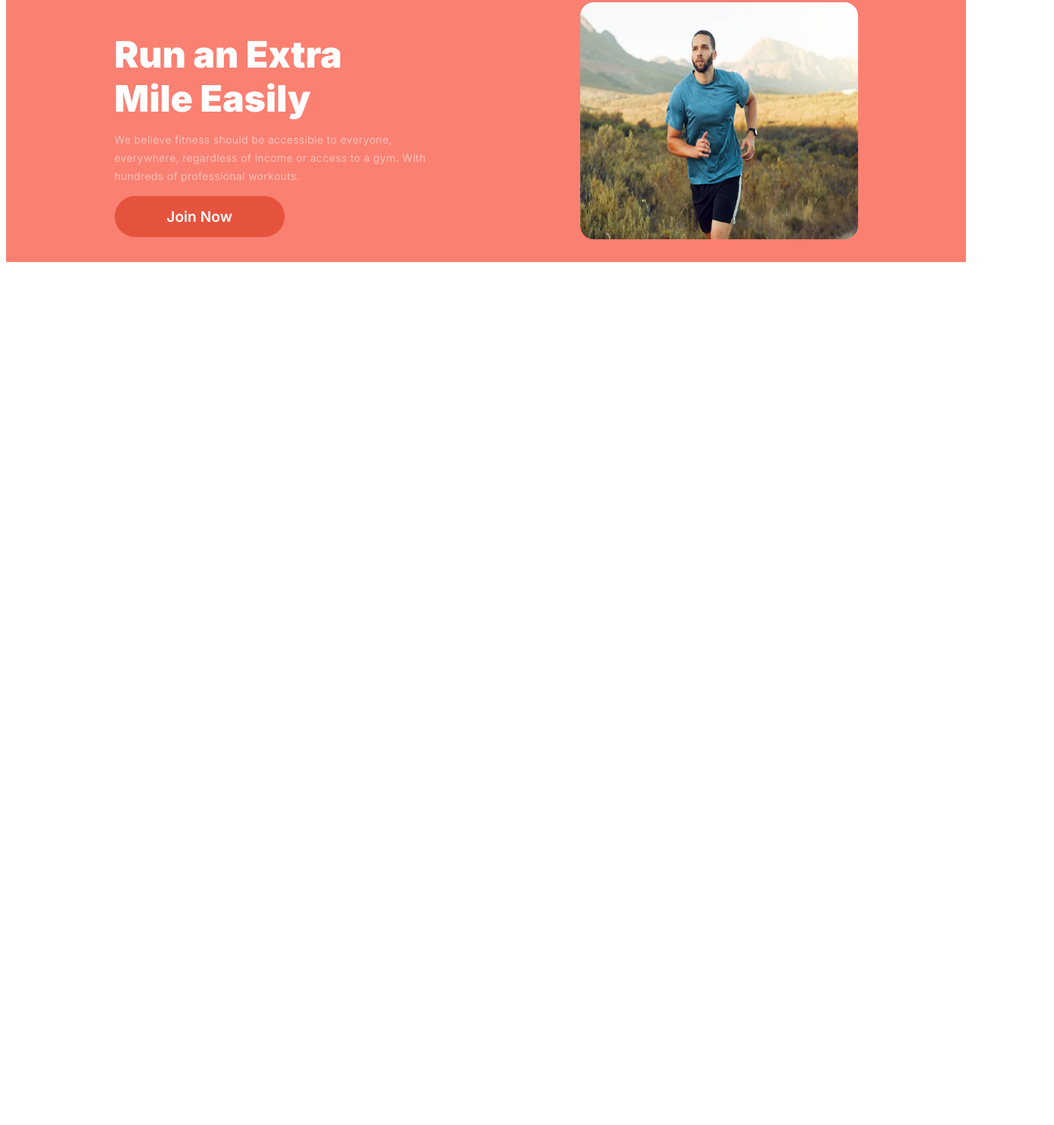
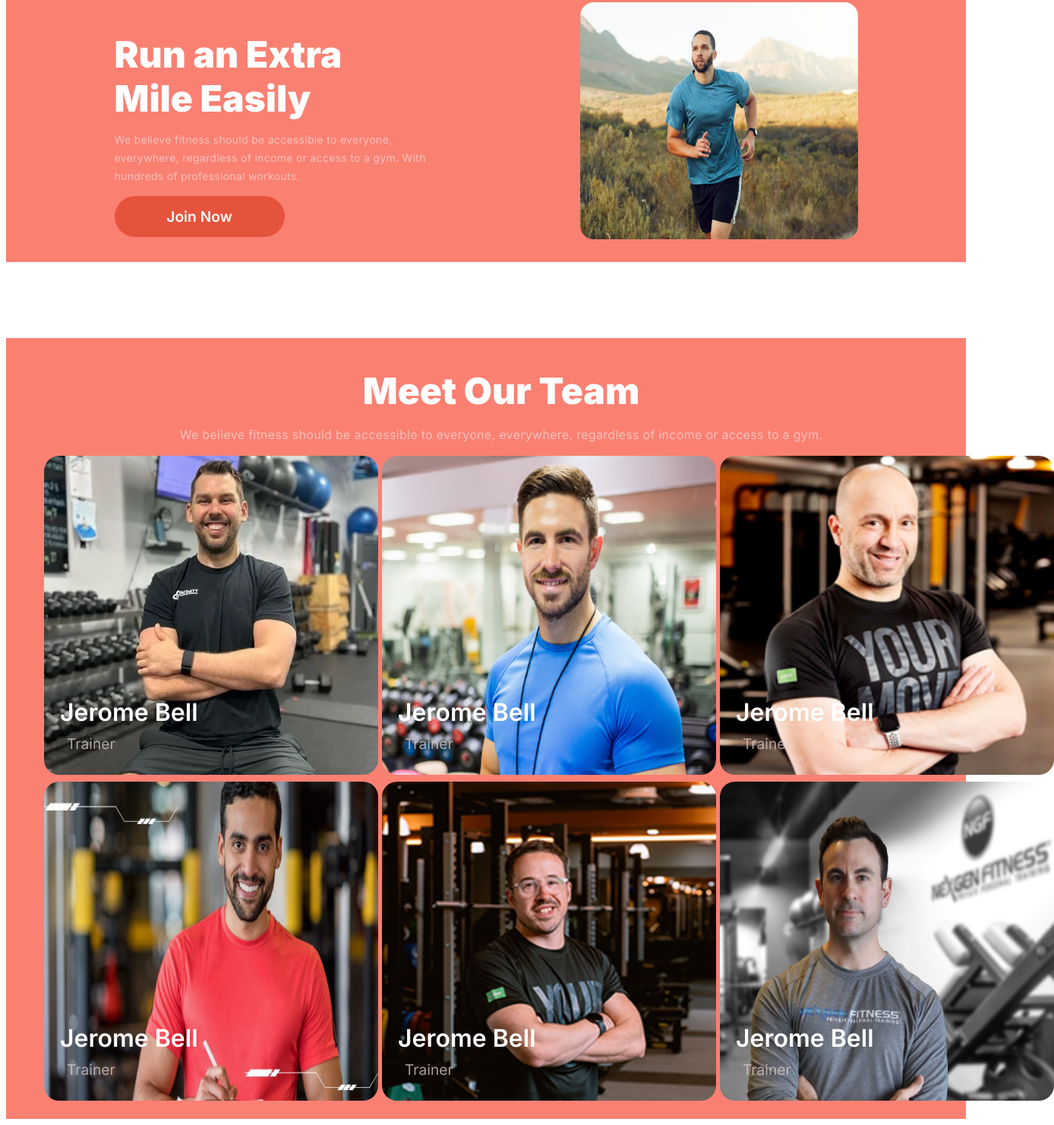
Before and after one commit to ShamolHasan05/Assignment-2, a plain HTML site: page index.html in a window 1280 px wide. Shown: the part 654-2135 px from the top of the page at 76% size, 1388 px wide, since content can reach past the window. Before the commit the page ends 1007 px from the top, so only its background shows below. Drawn offline with Linux system fonts and the light colour scheme; a web font is replaced by a local one.

Commit message:
added team Section

```diff
--- a/index.html
+++ b/index.html
@@ -1,65 +1,137 @@
 <!DOCTYPE html>
 <html lang="en">
   <head>
-    <meta charset="UTF-8">
-    <meta name="viewport" content="width=device-width, initial-scale=1.0">
+    <meta charset="UTF-8" />
+    <meta name="viewport" content="width=device-width, initial-scale=1.0" />
     <title>Assignmnet 2</title>
-    <link rel="stylesheet" href="styles/style.css">
+    <link rel="stylesheet" href="styles/style.css" />
   </head>
   <body class="inter body">
-
-    <header>
-
-    </header>
+    <header></header>
     <main>
       <section class="habit">
         <div class="habit-content">
           <h2 class="title">Change Your Habits</h2>
-                <p class="description">We believe fitness should be accessible to everyone, everywhere, regardless of income or access to a gym.</p>
+          <p class="description">
+            We believe fitness should be accessible to everyone, everywhere,
+            regardless of income or access to a gym.
+          </p>
         </div>
 
         <div class="habit-pic-contain">
           <div class="pic-div">
-                    <img class="habit-image" src="images/image 3.png" alt="">
+            <img class="habit-image" src="images/image 3.png" alt="" />
             <p class="habit-title">Movement</p>
-                    <p class="habit-description">We believe fitness should be accessible to everyone</p>
+            <p class="habit-description">
+              We believe fitness should be accessible to everyone
+            </p>
           </div>
           <div class="pic-div">
-                    <img class="habit-image" src="images/image 2.png" alt="">
+            <img class="habit-image" src="images/image 2.png" alt="" />
             <p class="habit-title">Time</p>
-                    <p class="habit-description">We believe fitness should be accessible to everyone</p>
+            <p class="habit-description">
+              We believe fitness should be accessible to everyone
+            </p>
           </div>
           <div class="pic-div">
-                    <img class="habit-image"  src="images/image 4.png" alt="">
+            <img class="habit-image" src="images/image 4.png" alt="" />
             <p class="habit-title">Practice</p>
-                    <p class="habit-description">We believe fitness should be accessible to everyone</p>
+            <p class="habit-description">
+              We believe fitness should be accessible to everyone
+            </p>
           </div>
           <div class="pic-div">
-                    <img class="habit-image"  src="images/image 5.png" alt="">
+            <img class="habit-image" src="images/image 5.png" alt="" />
             <p class="habit-title">Weight Loss</p>
-                    <p class="habit-description">We believe fitness should be accessible to everyone</p>
+            <p class="habit-description">
+              We believe fitness should be accessible to everyone
+            </p>
           </div>
         </div>
-
       </section>
 
       <section class="run">
         <div class="run-content">
-                <h2 class="run-title">Run an Extra <br> Mile Easily</h2>
-                <p class="run-description">We believe fitness should be accessible to everyone, everywhere, regardless of income or access to a gym. With hundreds of professional workouts.</p>
+          <h2 class="run-title">
+            Run an Extra <br />
+            Mile Easily
+          </h2>
+          <p class="run-description">
+            We believe fitness should be accessible to everyone, everywhere,
+            regardless of income or access to a gym. With hundreds of
+            professional workouts.
+          </p>
           <button class="run-btn">Join Now</button>
         </div>
         <div class="run-image-div">
-                <img src="images/run.jpg" alt="">
+          <img src="images/run.jpg" alt="" />
+        </div>
+      </section>
+
+      <section class="team">
+        <div class="team-contain">
+          <h2 class="title">Meet Our Team</h2>
+          <p class="description">
+            We believe fitness should be accessible to everyone, everywhere,
+            regardless of income or access to a gym.
+          </p>
+        </div>
+
+        <div class="team-image-container">
+
+          <div class="box team-box1">
+            <img src="images/trainer1.png" alt="" />
+            <div class="team-text1">
+              <h3 class="team-image-title">Jerome Bell</h3>
+              <p class="team-image-description">Trainer</p>
+            </div>
+          </div>
+
+          <div class="box team-box2">
+            <img src="images/trainer2.png" alt="" />
+            <div class="team-text2">
+              <h3 class="team-image-title">Jerome Bell</h3>
+              <p class="team-image-description">Trainer</p>
+            </div>
+          </div>
+
+          <div class="box team-box3">
+            <img src="images/trainer3.png" alt="" />
+            <div class="team-text3">
+              <h3 class="team-image-title">Jerome Bell</h3>
+              <p class="team-image-description">Trainer</p>
+            </div>
+          </div>
+
+          <div class="box team-box4">
+            <img src="images/trainer4.png" alt="" />
+            <div class="team-text4">
+              <h3 class="team-image-title">Jerome Bell</h3>
+              <p class="team-image-description">Trainer</p>
+            </div>
+          </div>
+
+          <div class="box team-box5">
+            <img src="images/trainer5.png" alt="" />
+            <div class="team-text5">
+              <h3 class="team-image-title">Jerome Bell</h3>
+              <p class="team-image-description">Trainer</p>
+            </div>
+          </div>
+
+          <div class="box team-box6">
+            <img src="images/trainer6.png" alt="" />
+            <div class="team-text6">
+              <h3 class="team-image-title">Jerome Bell</h3>
+              <p class="team-image-description">Trainer</p>
+            </div>
+          </div>
+
         </div>
       </section>
 
 
-
     </main>
-    <footer>
-
-    </footer>
-
+    <footer></footer>
   </body>
 </html>
--- a/styles/style.css
+++ b/styles/style.css
@@ -165,10 +165,106 @@ main {
 }
 
 
+/* Team Section Style */
+
+.team{
+    background-color: salmon;
+    padding: 1px 10px 20px 50px;
+    margin-top: 100px;
+}
+
+.team-image-title{
+    color: white;
+    font-size: 2rem;
+    font-weight: 600;
+    margin: 1px;
+}
+
+.team-image-description{
+    margin: 10px;
+    font-size: 1.2rem;
+    color: rgba(219, 201, 201, 0.769)
+}
+
+
+.team-image-container{
+    display: grid;
+    grid-template-columns: repeat(3,1fr);
+    gap: 5px;
+}
+
+.box img{
+    width: 440px;
+    height: 420px;
+    border-radius: 20px;
+}
+
+/* box 1 */
+.team-box1{
+    position: relative;
+}
+.team-text1{
+    position: absolute;
+    top: 70%;
+    padding: 20px;
+}
+
+/* box 2 */
+.team-box2{
+    position: relative;
+}
+.team-text2{
+    position: absolute;
+    top: 70%;
+    padding: 20px;
+}
+/* box 3 */
+.team-box3{
+    position: relative;
+}
+.team-text3{
+    position: absolute;
+    top: 70%;
+    padding: 20px;
+}
+/* box 4 */
+.team-box4{
+    position: relative;
+}
+.team-text4{
+    position: absolute;
+    top: 70%;
+    padding: 20px;
+}
+/* box 5 */
+.team-box5{
+    position: relative;
+}
+.team-text5{
+    position: absolute;
+    top: 70%;
+    padding: 20px;
+}
+/* box 6 */
+.team-box6{
+    position: relative;
+}
+.team-text6{
+    position: absolute;
+    top: 70%;
+    padding: 20px;
+}
+
+
+
+
+
+
+
+
 
 
 /* Responsive for Small Device */
-
 
 @media screen and (max-width: 576px) {
 
@@ -185,5 +281,21 @@ main {
         gap: 40px;
     }
 
+    .btn-primary-run{
+        height: 60px;
+        width: 350px;
+        font-size: 1.3rem;
+    }
+
+    /* Team Section */
+    .team-image-container{
+        grid-template-columns: repeat(1,1fr);
+        gap: 50px;
+    }
+
+    .box img{
+        width: 380px;
+        height: 360px;
+    }
 
 }
```
Lines whose indentation alone changed are shown as unchanged.
